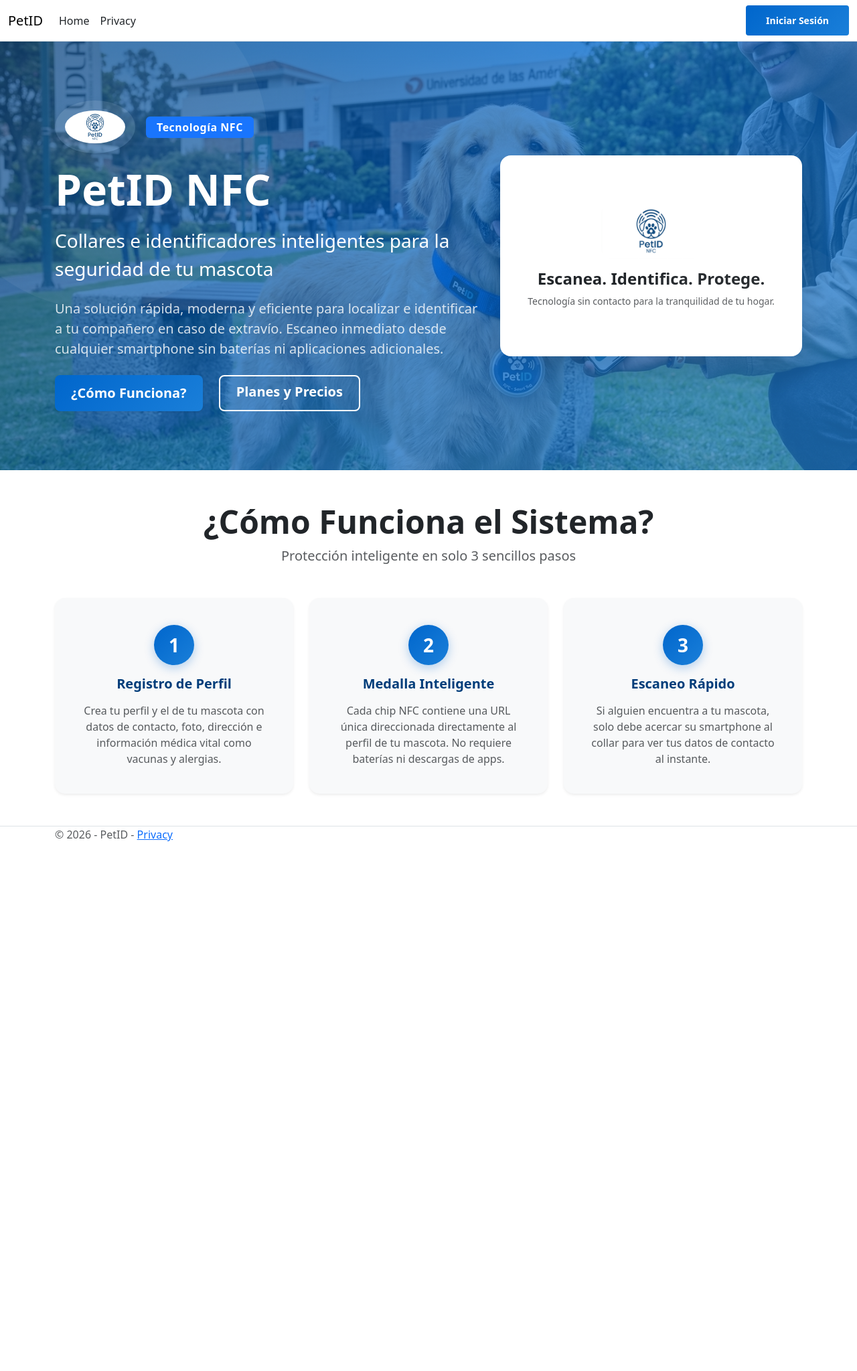
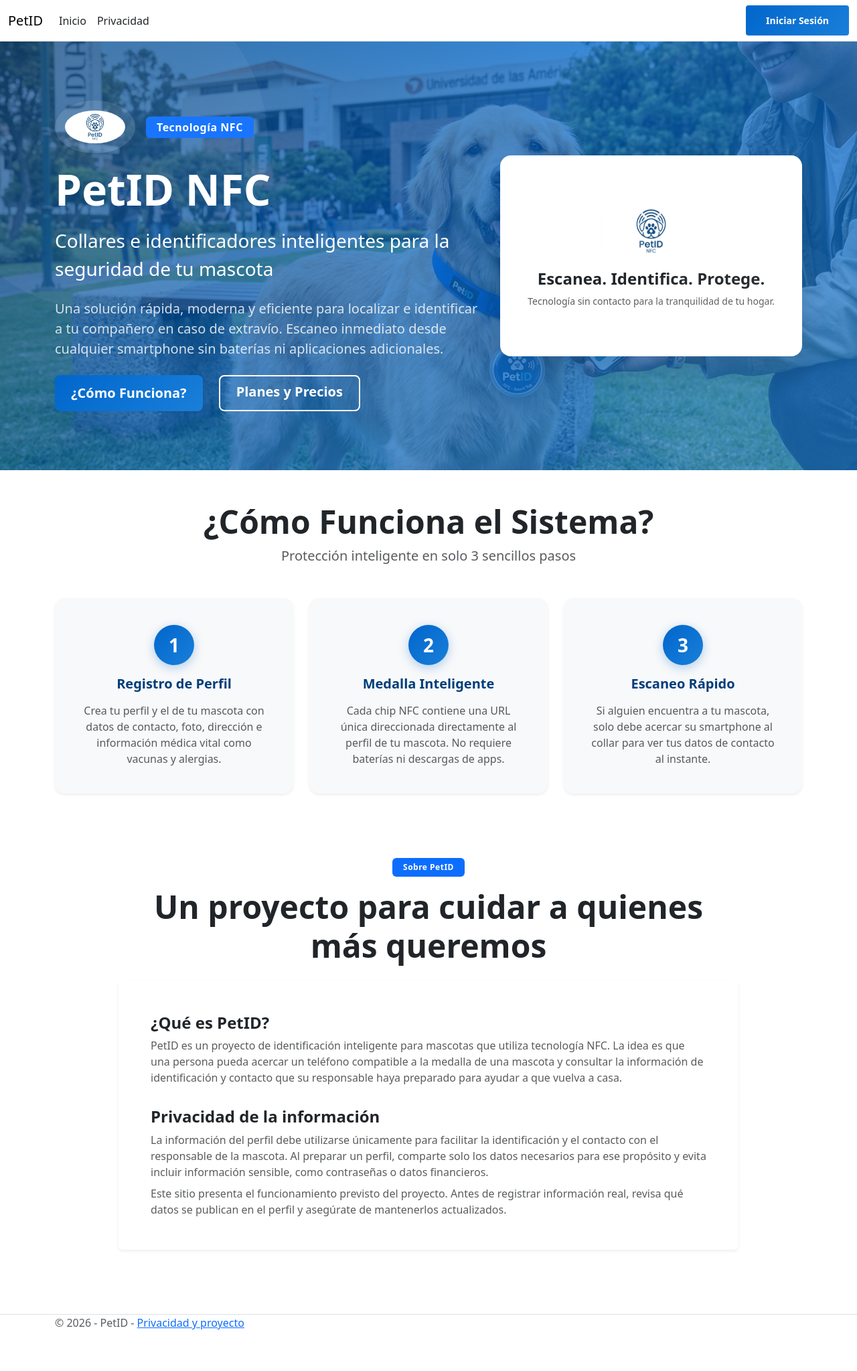
Before and after one commit to JohanUDLA/PetID, an ASP.NET Core app: page / in a window 1280 px wide. Shown: the whole page at 67% size. Before the commit the page ends 1256 px from the top, so only its background shows below. Run offline with ASP.NET Core 8, Linux system fonts and the light colour scheme.

Commit message:
cambios en database

```diff
--- a/PetID/Controllers/HomeController.cs
+++ b/PetID/Controllers/HomeController.cs
@@ -1,11 +1,27 @@
+using Microsoft.AspNetCore.Authentication;
+using Microsoft.AspNetCore.Authentication.Cookies;
+using Microsoft.AspNetCore.Authorization;
+using Microsoft.AspNetCore.Identity;
 using Microsoft.AspNetCore.Mvc;
+using Microsoft.EntityFrameworkCore;
+using PetID.Data;
 using PetID.Models;
 using System.Diagnostics;
+using System.Security.Claims;
 
 namespace PetID.Controllers
 {
     public class HomeController : Controller
     {
+        private readonly PetIdDbContext _dbContext;
+        private readonly IPasswordHasher<PetUser> _passwordHasher;
+
+        public HomeController(PetIdDbContext dbContext, IPasswordHasher<PetUser> passwordHasher)
+        {
+            _dbContext = dbContext;
+            _passwordHasher = passwordHasher;
+        }
+
         public IActionResult Index()
         {
             return View();
@@ -18,28 +34,44 @@ namespace PetID.Controllers
 
         [HttpPost]
         [ValidateAntiForgeryToken]
-        public IActionResult Login(LoginViewModel model)
+        public async Task<IActionResult> Login(LoginViewModel model)
         {
             if (ModelState.IsValid)
             {
-                // Aquí iría la lógica de autenticación real
-                // Por ahora, simplemente redirige al dashboard
-                if (model.Email == "admin@petid.com" && model.Password == "admin123")
+                var normalizedEmail = model.Email.Trim().ToUpperInvariant();
+                var user = await _dbContext.Users.SingleOrDefaultAsync(
+                    account => account.NormalizedEmail == normalizedEmail);
+
+                if (user is not null &&
+                    _passwordHasher.VerifyHashedPassword(user, user.PasswordHash, model.Password) != PasswordVerificationResult.Failed)
                 {
-                    // Aquí irían las cookies de autenticación
-                    return RedirectToAction("Dashboard", "Home");
+                    var claims = new[] { new Claim(ClaimTypes.Name, user.Email) };
+                    var identity = new ClaimsIdentity(claims, CookieAuthenticationDefaults.AuthenticationScheme);
+                    await HttpContext.SignInAsync(
+                        CookieAuthenticationDefaults.AuthenticationScheme,
+                        new ClaimsPrincipal(identity));
+
+                    return RedirectToAction(nameof(Dashboard));
                 }
-                else
-                {
-                    ModelState.AddModelError("", "Email o contraseña inválidos");
-                }
+
+                ModelState.AddModelError("", "Email o contraseña inválidos");
             }
+
             return View(model);
         }
 
+        [Authorize]
         public IActionResult Dashboard()
         {
             return View();
+        }
+
+        [HttpPost]
+        [ValidateAntiForgeryToken]
+        public async Task<IActionResult> Logout()
+        {
+            await HttpContext.SignOutAsync(CookieAuthenticationDefaults.AuthenticationScheme);
+            return RedirectToAction(nameof(Login));
         }
 
         public IActionResult Privacy()
--- a/PetID/Views/Home/Dashboard.cshtml
+++ b/PetID/Views/Home/Dashboard.cshtml
@@ -24,7 +24,10 @@
                         <a class="nav-link" href="/Home/Privacy">Privacidad</a>
                     </li>
                     <li class="nav-item">
-                        <a class="nav-link text-danger" href="#logout">Cerrar Sesión</a>
+                        <form action="@Url.Action("Logout", "Home")" method="post" class="d-inline">
+                            @Html.AntiForgeryToken()
+                            <button type="submit" class="nav-link text-danger border-0 bg-transparent">Cerrar Sesión</button>
+                        </form>
                     </li>
                 </ul>
             </div>
--- a/PetID/Views/Home/Index.cshtml
+++ b/PetID/Views/Home/Index.cshtml
@@ -25,10 +25,10 @@
                 <div class="navbar-collapse collapse d-sm-inline-flex justify-content-between">
                     <ul class="navbar-nav flex-grow-1">
                         <li class="nav-item">
-                            <a class="nav-link text-dark" asp-area="" asp-controller="Home" asp-action="Index">Home</a>
+                            <a class="nav-link text-dark" asp-area="" asp-controller="Home" asp-action="Index">Inicio</a>
                         </li>
                         <li class="nav-item">
-                            <a class="nav-link text-dark" asp-area="" asp-controller="Home" asp-action="Privacy">Privacy</a>
+                            <a class="nav-link text-dark" href="#privacidad">Privacidad</a>
                         </li>
                     </ul>
                     <ul class="navbar-nav">
@@ -115,11 +115,35 @@
                 </div>
             </div>
         </section>
+
+        <section id="privacidad" class="py-5" aria-labelledby="privacidad-titulo">
+            <div class="row justify-content-center">
+                <div class="col-lg-10">
+                    <div class="text-center mb-4">
+                        <span class="badge bg-primary px-3 py-2">Sobre PetID</span>
+                        <h2 id="privacidad-titulo" class="fw-bold display-5 text-dark mt-3">Un proyecto para cuidar a quienes más queremos</h2>
+                    </div>
+                    <div class="card border-0 shadow-sm p-4 p-md-5">
+                        <h3 class="h4 fw-bold">¿Qué es PetID?</h3>
+                        <p class="text-muted">
+                            PetID es un proyecto de identificación inteligente para mascotas que utiliza tecnología NFC. La idea es que una persona pueda acercar un teléfono compatible a la medalla de una mascota y consultar la información de identificación y contacto que su responsable haya preparado para ayudar a que vuelva a casa.
+                        </p>
+                        <h3 class="h4 fw-bold mt-3">Privacidad de la información</h3>
+                        <p class="text-muted mb-2">
+                            La información del perfil debe utilizarse únicamente para facilitar la identificación y el contacto con el responsable de la mascota. Al preparar un perfil, comparte solo los datos necesarios para ese propósito y evita incluir información sensible, como contraseñas o datos financieros.
+                        </p>
+                        <p class="text-muted mb-0">
+                            Este sitio presenta el funcionamiento previsto del proyecto. Antes de registrar información real, revisa qué datos se publican en el perfil y asegúrate de mantenerlos actualizados.
+                        </p>
+                    </div>
+                </div>
+            </div>
+        </section>
     </div>
 
     <footer class="border-top footer text-muted mt-5">
         <div class="container">
-            &copy; 2026 - PetID - <a asp-area="" asp-controller="Home" asp-action="Privacy">Privacy</a>
+            &copy; 2026 - PetID - <a href="#privacidad">Privacidad y proyecto</a>
         </div>
     </footer>
     <script src="~/lib/jquery/dist/jquery.min.js"></script>
--- a/PetID/appsettings.json
+++ b/PetID/appsettings.json
@@ -1,4 +1,7 @@
 {
+  "ConnectionStrings": {
+    "PetID": "Server=(localdb)\\MSSQLLocalDB;Database=PetIDDb;Trusted_Connection=True;TrustServerCertificate=True"
+  },
   "Logging": {
     "LogLevel": {
       "Default": "Information",
```
Also changed, not shown: PetID/Data/PetIdDbContext.cs (added, +21 -0 lines), PetID/Models/PetUser.cs (added, +9 -0 lines), PetID/Program.cs (+36 -0 lines), PetID/Views/Home/Privacy.cshtml (+15 -3 lines), PetID/PetID.csproj.
